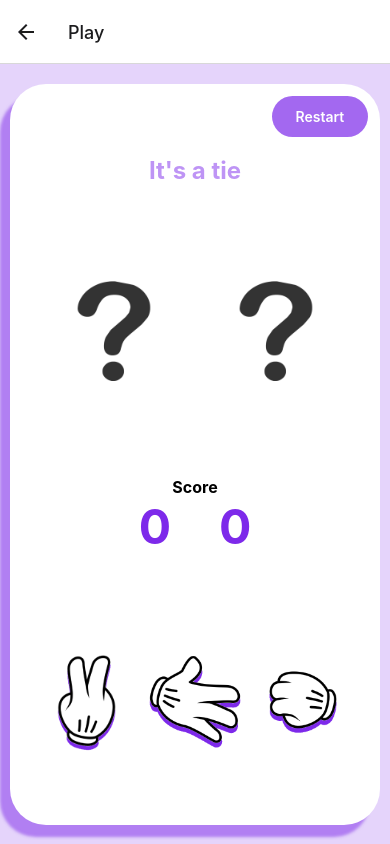
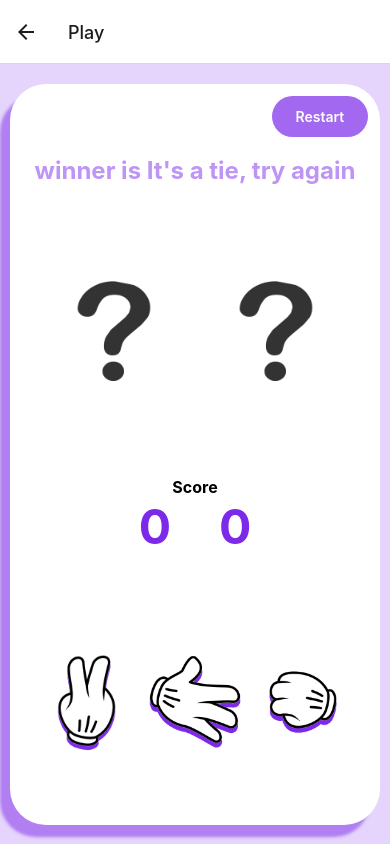
Before and after one commit to xennia316/RockPaperScissors, a React Native app in the folder rps/: screen /Play in a window 390 px wide. Built offline with nearby package versions, Linux system fonts and the light colour scheme.

Commit message:
fix: add supporting text

```diff
--- a/rps/Screens/PlayScreen/PlayScreen.tsx
+++ b/rps/Screens/PlayScreen/PlayScreen.tsx
@@ -65,7 +65,7 @@ const PlayScreen = () => {
 		} else if (playerScore < compScore) {
 			setWinner("You're loosing");
 		} else if (playerScore === compScore) {
-			setWinner("It's a tie");
+			setWinner("It's a tie, try again");
 		}
 	}, [playerVal, computerVal]);
 
@@ -83,7 +83,7 @@ const PlayScreen = () => {
 						>
 							<Text style={styles.restartTxt}>Restart</Text>
 						</TouchableOpacity>
-						<Text style={[styles.winner, styles.name]}>{winner}</Text>
+						<Text style={[styles.winner, styles.name]}>winner is {winner}</Text>
 						<View>
 							<View style={styles.playing}>
 								<View>
```
